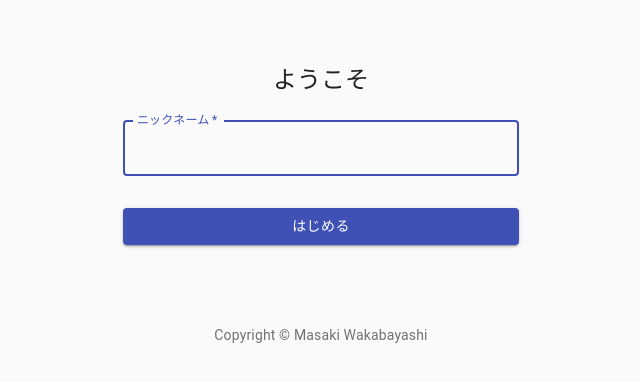
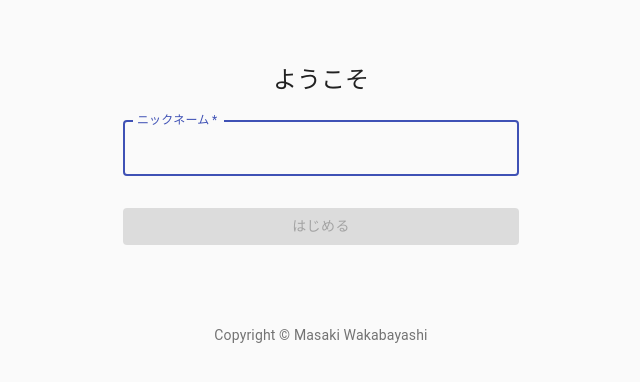
Before and after one commit to masakiwakabayashi/idobatakaigi, a React (Create React App) app: page / in a window 1280 px wide. Shown: the top 382 px of the page, without its empty margins (319-959 px from the left). Built offline with nearby package versions, Linux system fonts and the light colour scheme.

Commit message:
ボタンが押せる押せないの切り替え

```diff
--- a/src/components/SignIn.js
+++ b/src/components/SignIn.js
@@ -1,4 +1,4 @@
-import React from 'react';
+import React,{useEffect, useState} from 'react';
 import Avatar from '@material-ui/core/Avatar';
 import Button from '@material-ui/core/Button';
 import CssBaseline from '@material-ui/core/CssBaseline';
@@ -51,6 +51,15 @@ const useStyles = makeStyles((theme) => ({
 
 export default function SignIn({setName}) {
   const classes = useStyles();
+  const [disabled, setDisabled] = useState(true);
+  const [string,setString] = useState('');
+
+  console.log(string,disabled);
+
+  useEffect(()=>{
+    const disabled = string === ''
+    setDisabled(disabled)
+  },[string]);
 
   return (
     <Container component="main" maxWidth="xs">
@@ -69,6 +78,7 @@ export default function SignIn({setName}) {
             label="ニックネーム"
             name="name"
             autoFocus
+            onChange={(e)=>setString(e.target.value)}
           />
           <Button
             type="submit"
@@ -76,6 +86,7 @@ export default function SignIn({setName}) {
             variant="contained"
             color="primary"
             className={classes.submit}
+            disabled={disabled}
           >
             はじめる
           </Button>
```
